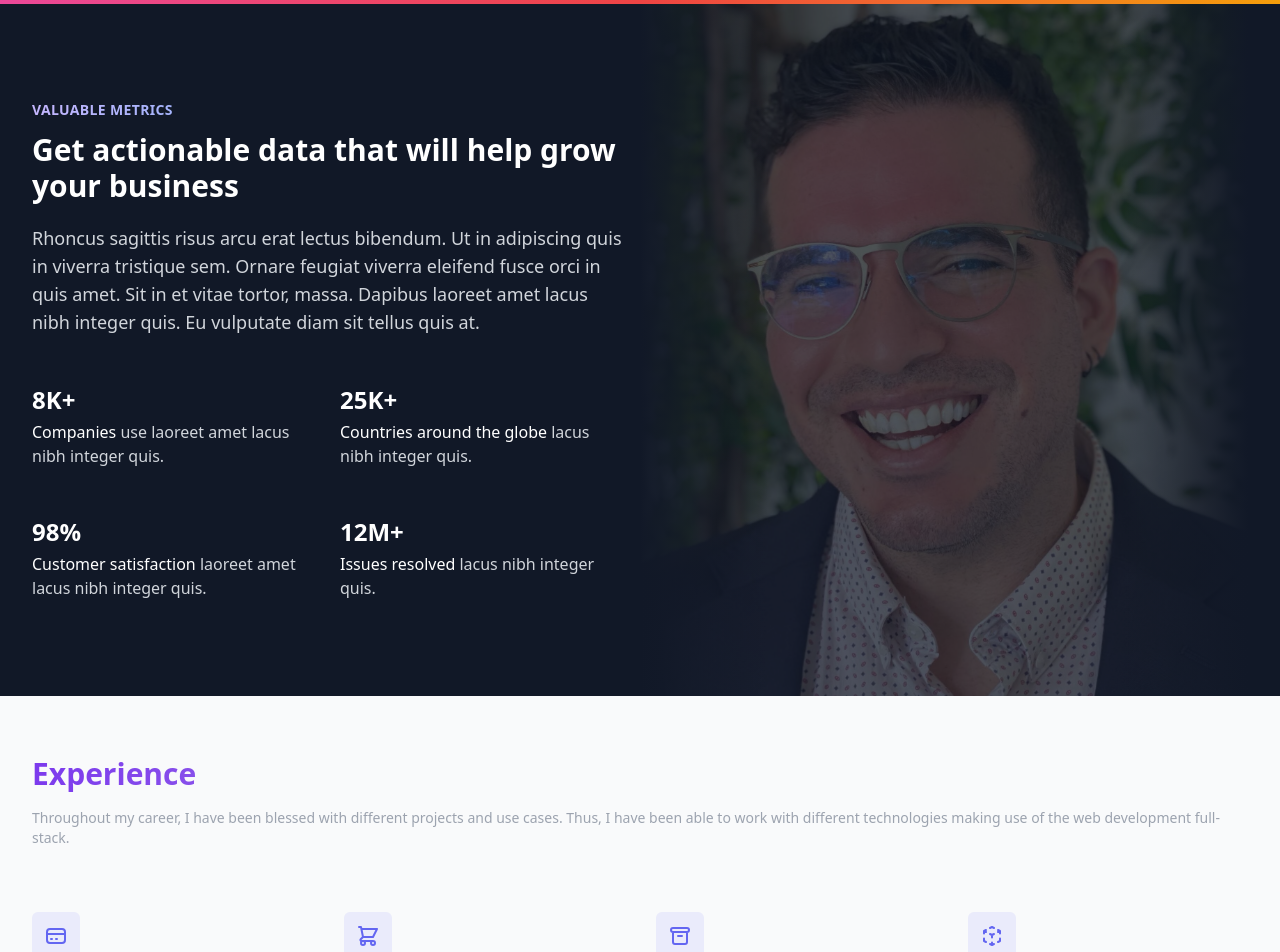
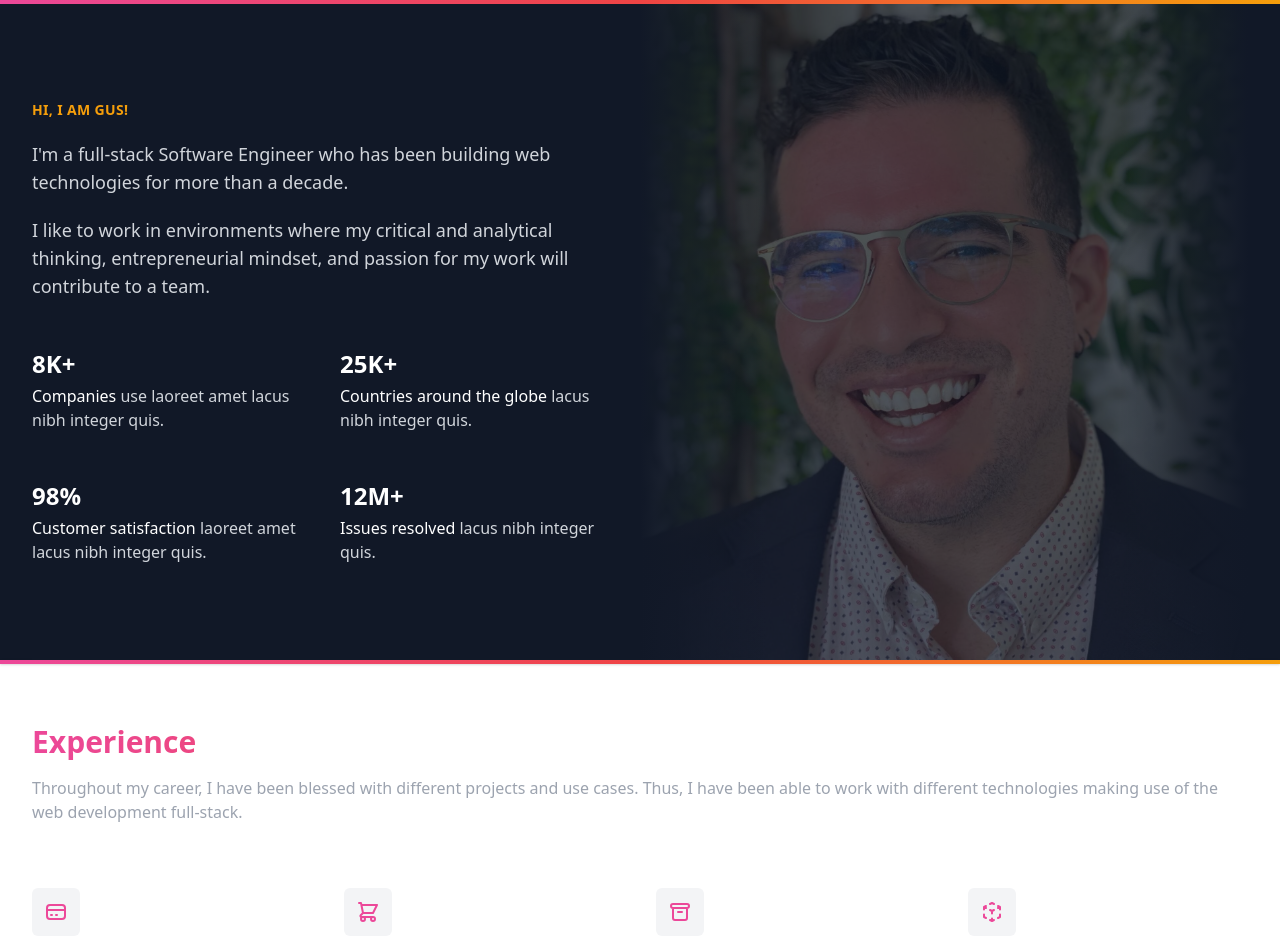
Before and after one commit to gocantodev/client, a Vue app: page / in a window 1280 px wide. Shown: the part 60-1012 px from the top of the page. Built offline with nearby package versions, Linux system fonts and the light colour scheme; what @tailwindcss/typography would draw is missing.

Commit message:
tweak the experience section

```diff
--- a/src/App.vue
+++ b/src/App.vue
@@ -2,7 +2,6 @@
 	import Navigation from './Component/Navigation/Bar.vue'
 	import { Author } from './Component/Entity'
 	import Experience from './Component/Experience.vue'
-	import Bio from './Component/Bio.vue'
 	import Hero from './Component/Hero.vue'
 	import Skills from './Component/Skills.vue'
 	import Open from './Component/Open.vue'
@@ -31,19 +30,19 @@
 			</div>
 		</div>
 
-		<section class="bg-gray-50 py-5">
-			<div class="section-margin">
-				<Experience></Experience>
-			</div>
+		<div class="divider"></div>
+
+		<section class="py-5 section-margin">
+			<Experience></Experience>
 		</section>
 
-		<section class="bg-white py5">
+		<section class="bg-gray-50 py5">
 			<div class="section-margin">
 				<Skills></Skills>
 			</div>
 		</section>
 
-		<section class="bg-gray-50 py5">
+		<section class="py5">
 			<div class="section-margin">
 				<Open></Open>
 			</div>
--- a/src/Component/Bio.vue
+++ /dev/null
@@ -1,24 +0,0 @@
-<template>
-	<div class="p-4 text-gray-500">
-		<p>Hi, I am Gus! &#128512; </p>
-		<p class="mt-3">
-			I'm a full-stack Software Engineer who has been building web technologies for more than a decade.
-		</p>
-		<p class="mt-3">
-			I like to work in environments where my critical and analytical thinking, entrepreneurial mindset, and passion for my work will contribute to a team.
-		</p>
-		<p class="mt-3">
-			I am a focused software developer and have been working in the field for more than ten years.
-			I am a passionate learner and have recently specialized in PHP, including in-depth use of Laravel
-			and Symfony components, as well as Golang and NodeJS. I thrive in work environments where my
-			critical and analytical thinking, entrepreneurial mindset, and passion for my work will contribute
-			to the team and challenge me daily.
-		</p>
-		<p class="mt-3">
-			As a full-stack developer, I am experienced in a wide range of technologies and am comfortable
-			taking responsibility for major commercial projects. I have also been recognized for giving input
-			to UI/UX projects and have a high level of proficiency in JavaScript, using Vue.js combined with a
-			variety of CSS frameworks like Less, Sass, Tailwind CSS and, vanilla CSS.
-		</p>
-	</div>
-</template>
--- a/src/Component/Experience.vue
+++ b/src/Component/Experience.vue
@@ -3,7 +3,7 @@
 		<h2 class="section-title">
 			Experience
 		</h2>
-		<p class="mt-4 text-gray-400 text-sm">
+		<p class="mt-4 text-gray-400 text-md">
 			Throughout my career, I have been blessed with different projects and use cases. Thus, I have been able to
 			work with different technologies making use of the web development full-stack.
 		</p>
@@ -144,10 +144,10 @@
 
 <style scoped>
 .icon {
-	@apply flex items-center justify-center h-12 w-12 rounded-md bg-indigo-500 bg-opacity-10
+	@apply flex items-center justify-center h-12 w-12 rounded-md bg-gray-100
 }
 
 .icon svg {
-	@apply h-6 w-6 text-indigo-500
+	@apply h-6 w-6 text-pink-500
 }
 </style>
--- a/src/Component/Hero.vue
+++ b/src/Component/Hero.vue
@@ -13,10 +13,10 @@
 		<div class="lg:max-w-7xl max-w-4xl mx-auto xl:gap-x-8 xl:grid xl:grid-cols-2 xl:grid-flow-col-dense">
 			<div class="relative pt-12 pb-64 sm:pt-24 sm:pb-64 xl:col-start-1 xl:pb-24">
 				<h2 class="text-sm font-semibold tracking-wide uppercase">
-					<span class="bg-gradient-to-r from-purple-300 to-indigo-300 bg-clip-text text-transparent">Valuable Metrics</span>
+					<span class="text-yellow-500">Hi, I am Gus!</span>
 				</h2>
-				<p class="mt-3 text-3xl font-extrabold text-white">Get actionable data that will help grow your business</p>
-				<p class="mt-5 text-lg text-gray-300">Rhoncus sagittis risus arcu erat lectus bibendum. Ut in adipiscing quis in viverra tristique sem. Ornare feugiat viverra eleifend fusce orci in quis amet. Sit in et vitae tortor, massa. Dapibus laoreet amet lacus nibh integer quis. Eu vulputate diam sit tellus quis at.</p>
+				<p class="mt-5 text-lg text-gray-300">I'm a full-stack Software Engineer who has been building web technologies for more than a decade.</p>
+				<p class="mt-5 text-lg text-gray-300">I like to work in environments where my critical and analytical thinking, entrepreneurial mindset, and passion for my work will contribute to a team.</p>
 				<div class="mt-12 grid grid-cols-1 gap-y-12 gap-x-6 sm:grid-cols-2">
 					<p>
 						<span class="block text-2xl font-bold text-white">8K+</span>
--- a/src/Component/Hero2.vue
+++ /dev/null
@@ -1,65 +0,0 @@
-<template>
-	<div class="relative mt-20">
-		<div class="lg:mx-auto lg:max-w-7xl lg:px-8 lg:grid lg:grid-cols-2 lg:gap-24 lg:items-start">
-			<div class="relative sm:py-16 lg:py-0">
-				<div aria-hidden="true" class="hidden sm:block lg:absolute lg:inset-y-0 lg:right-0 lg:w-screen">
-					<div class="absolute inset-y-0 right-1/2 w-full bg-gray-50 rounded-r-3xl lg:right-72"></div>
-					<svg class="absolute top-8 left-1/2 -ml-3 lg:-right-8 lg:left-auto lg:top-12" width="404" height="392" fill="none" viewBox="0 0 404 392">
-						<defs>
-							<pattern id="02f20b47-fd69-4224-a62a-4c9de5c763f7" x="0" y="0" width="20" height="20" patternUnits="userSpaceOnUse">
-								<rect x="0" y="0" width="4" height="4" class="text-gray-200" fill="currentColor" />
-							</pattern>
-						</defs>
-						<rect width="404" height="392" fill="url(#02f20b47-fd69-4224-a62a-4c9de5c763f7)" />
-					</svg>
-				</div>
-				<div class="relative mx-auto max-w-md px-4 sm:max-w-3xl sm:px-6 lg:px-0 lg:max-w-none lg:py-20">
-					<!-- Testimonial card-->
-					<div class="relative pt-64 pb-10 rounded-2xl shadow-xl overflow-hidden">
-						<img class="absolute inset-0 h-full w-full object-cover" src="../assets/avatar.jpg" alt="">
-						<div class="absolute inset-0 bg-green-300 mix-blend-multiply"></div>
-						<div class="absolute inset-0 bg-gradient-to-t from-green-300 via-blue-500 to-purple-600 opacity-60"></div>
-						<div class="relative px-8">
-<!--							<div>-->
-<!--								<img class="h-12" src="https://tailwindui.com/img/logos/workcation.svg?color=white" alt="Workcation">-->
-<!--							</div>-->
-							<blockquote class="mt-8">
-								<div class="relative text-lg font-medium text-white md:flex-grow">
-									<svg class="absolute top-0 left-0 transform -translate-x-3 -translate-y-2 h-8 w-8 text-purple-300" fill="currentColor" viewBox="0 0 32 32" aria-hidden="true">
-										<path d="M9.352 4C4.456 7.456 1 13.12 1 19.36c0 5.088 3.072 8.064 6.624 8.064 3.36 0 5.856-2.688 5.856-5.856 0-3.168-2.208-5.472-5.088-5.472-.576 0-1.344.096-1.536.192.48-3.264 3.552-7.104 6.624-9.024L9.352 4zm16.512 0c-4.8 3.456-8.256 9.12-8.256 15.36 0 5.088 3.072 8.064 6.624 8.064 3.264 0 5.856-2.688 5.856-5.856 0-3.168-2.304-5.472-5.184-5.472-.576 0-1.248.096-1.44.192.48-3.264 3.456-7.104 6.528-9.024L25.864 4z" />
-									</svg>
-									<div class="relative">
-										<p>
-											I'm Gus! I'm a full-stack Software Engineer who has been building technology products for more than a decade.
-										</p>
-									</div>
-								</div>
-
-								<footer class="mt-4">
-									<a href="#" class="text-base font-semibold text-white hover:underline" title="go to twitter profile">@gocanto</a>
-								</footer>
-							</blockquote>
-						</div>
-					</div>
-				</div>
-			</div>
-
-			<div class="relative mx-auto max-w-md px-4 sm:max-w-3xl sm:px-6 lg:px-0">
-				<!-- Content area -->
-				<div class="sm:pt-16 lg:pt-20">
-					<div class="text-gray-500 space-y-6">
-						<p class="text-lg">
-							Sagittis scelerisque nulla cursus in enim consectetur quam. Dictum urna sed consectetur neque tristique pellentesque. Blandit amet, sed aenean erat arcu morbi. Cursus faucibus nunc nisl netus morbi vel porttitor vitae ut. Amet vitae fames senectus vitae.
-						</p>
-						<p class="text-base leading-7">
-							Sollicitudin tristique eros erat odio sed vitae, consequat turpis elementum. Lorem nibh vel, eget pretium arcu vitae. Eros eu viverra donec ut volutpat donec laoreet quam urna. Sollicitudin tristique eros erat odio sed vitae, consequat turpis elementum. Lorem nibh vel, eget pretium arcu vitae. Eros eu viverra donec ut volutpat donec laoreet quam urna.
-						</p>
-						<p class="text-base leading-7">
-							Rhoncus nisl, libero egestas diam fermentum dui. At quis tincidunt vel ultricies. Vulputate aliquet velit faucibus semper. Pellentesque in venenatis vestibulum consectetur nibh id. In id ut tempus egestas. Enim sit aliquam nec, a. Morbi enim fermentum lacus in. Viverra.
-						</p>
-					</div>
-				</div>
-			</div>
-		</div>
-	</div>
-</template>
--- a/src/Component/Navigation/Bar.vue
+++ b/src/Component/Navigation/Bar.vue
@@ -90,7 +90,7 @@
 
 </template>
 
-<style>
+<style scoped>
 .menu-item {
 	@apply text-pink-100 text-sm font-medium rounded-md bg-white bg-opacity-0 px-3 py-2 hover:bg-opacity-10
 }
--- a/src/css/app.css
+++ b/src/css/app.css
@@ -2,8 +2,12 @@
 @tailwind components;
 @tailwind utilities;
 
+.brand-gradient-colors {
+  @apply from-pink-500 via-red-500 to-yellow-500
+}
+
 .nav-bg {
-  @apply bg-gradient-to-r from-pink-500 via-red-500 to-yellow-500
+  @apply bg-gradient-to-r brand-gradient-colors
 }
 
 .section-margin {
@@ -11,5 +15,15 @@
 }
 
 .section-title {
-  @apply bg-clip-text bg-gradient-to-r font-extrabold from-purple-600 text-transparent to-gray-300 text-3xl
+  @apply
+      bg-clip-text
+      bg-gradient-to-r
+      font-extrabold
+      text-transparent
+      text-3xl
+      brand-gradient-colors
 }
+
+.divider {
+  @apply nav-bg h-1 shadow
+}
```
